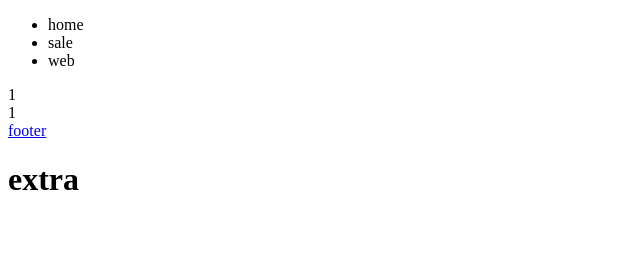
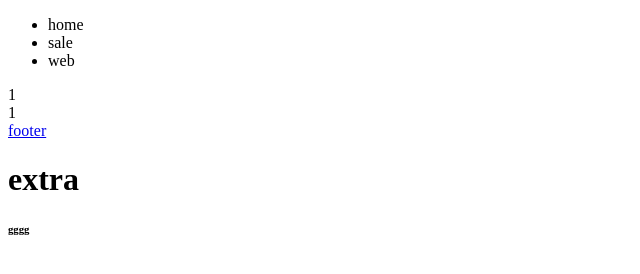
Before and after one commit to ehsan1374sara/proje-one, a plain HTML site: page index.html in a window 1280 px wide. Shown: the full height of the page, 0-640 px from the left. Drawn offline with Linux system fonts and the light colour scheme.

Commit message:
h6 add footer

```diff
--- a/index.html
+++ b/index.html
@@ -27,6 +27,7 @@
 <footer>
     <a href="#">footer</a>
     <h1>extra</h1>
+    <h6>gggg</h6>
 </footer>
 
 
```
